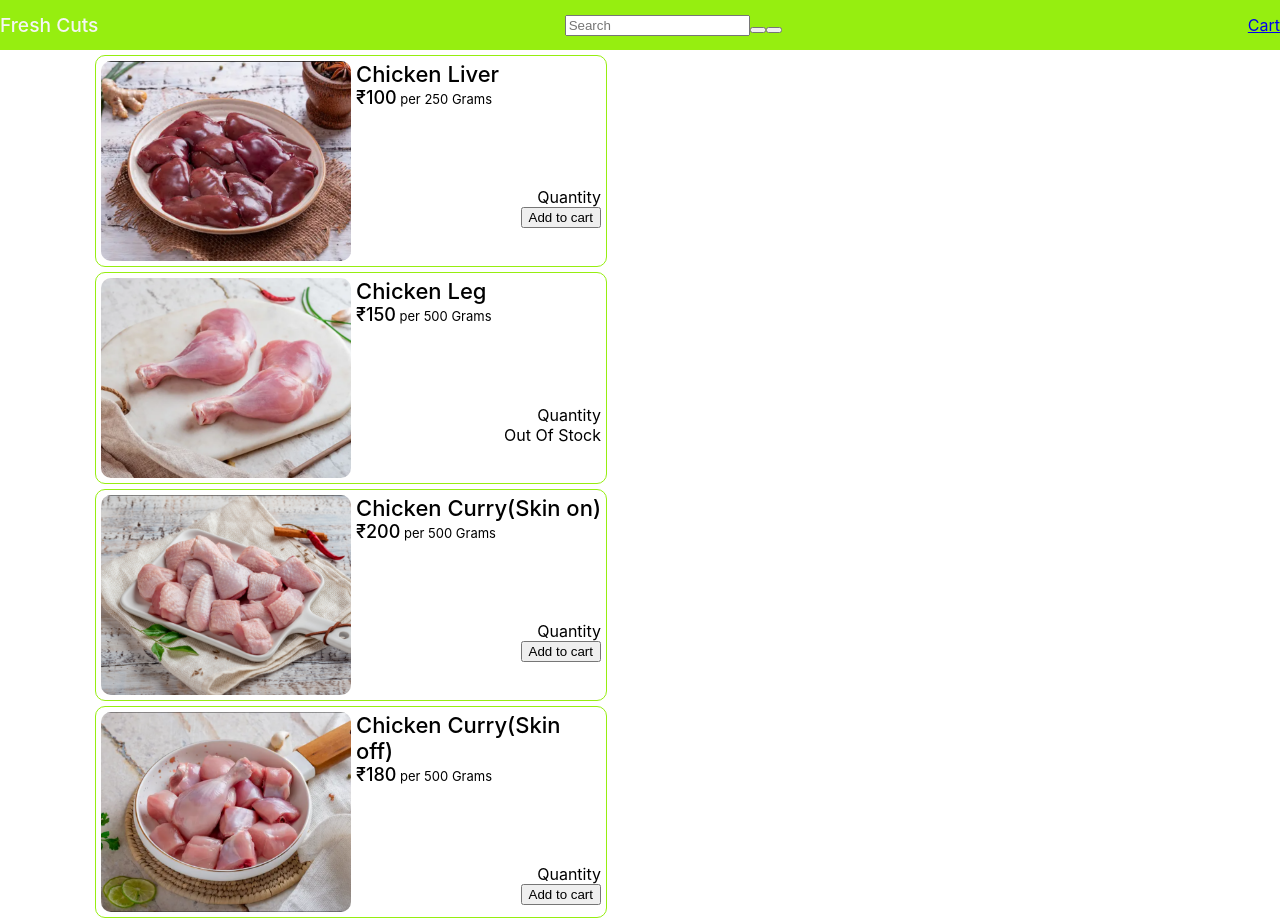
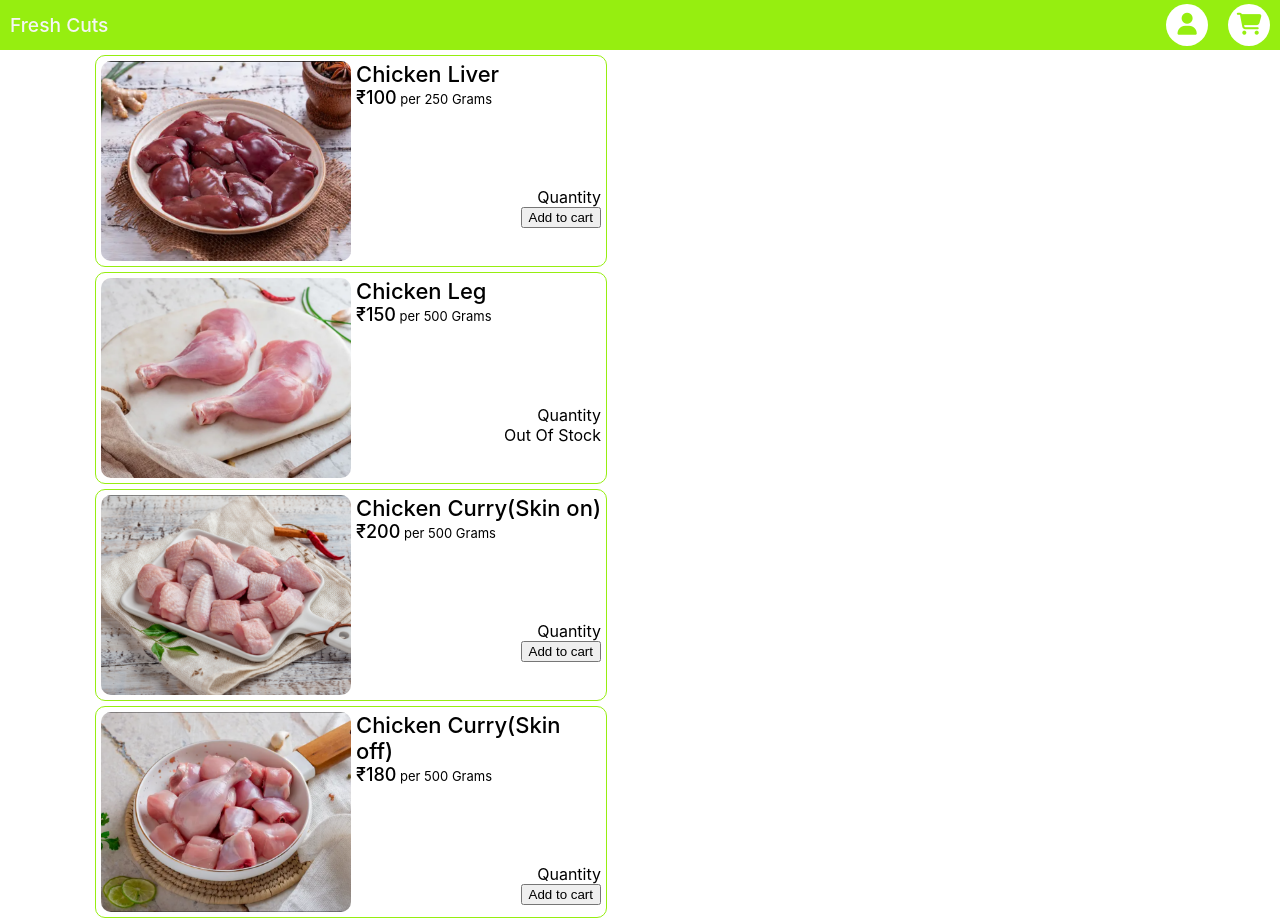
Before and after one commit to selva-thayalan/fresh-cuts, a React (Create React App) app: page / in a window 1280 px wide. Built offline with nearby package versions, Linux system fonts and the light colour scheme.

Commit message:
Styled the header component and it's position

```diff
--- a/src/App.css
+++ b/src/App.css
@@ -1,3 +1,4 @@
 .App {
   text-align: center;
+  margin-top: 55px;
 }
--- a/src/components/Header.tsx
+++ b/src/components/Header.tsx
@@ -9,15 +9,18 @@ const Header = () => {
                     <p className="company-name">Fresh Cuts</p>
                 </a>
             </div>
-            <div className="search-box-cont">
+            {/* <div className="search-box-cont">
                 <div className="search-box-wrap">
                     <input type="text" placeholder="Search" className="search-input" />
                     <button className="close-search-btn"></button>
                     <button className="search-enter-btn"></button>
                 </div>
-            </div>
+            </div> */}
             <div className="links-cont">
-                <Link to={`cart`}>Cart</Link>
+                <Link className="no-default-style" to={`account`}>
+                    <div className="header-link"><i className="fa-solid fa-user"></i></div></Link>
+                <Link className="no-default-style" to={`cart`}>
+                    <div className="header-link"><i className="fa-solid fa-cart-shopping"></i></div></Link>
             </div>
         </div>
     )
--- a/src/styles/components/Header.css
+++ b/src/styles/components/Header.css
@@ -1,10 +1,16 @@
 .header-cont{
+   width: 100%;
+    position: fixed;
+    top: 0;
     height: 50px;
-    width: 100vw;
     display: flex;
     justify-content: space-between;
     align-items: center;
     background-color: rgb(150, 238, 16);
+}
+
+.company-name-cont{
+    margin: 0px 10px;
 }
 
 .company-name{
@@ -12,3 +18,19 @@
     font-size: larger;
     font-weight: 500;
 }
+
+.header-link{
+    height: 42px;
+    width: 42px;
+    border-radius: 50px;
+    background-color: white;
+    margin: 0px 10px;
+    display: inline-block;
+    >i{
+        font-size: 22px;
+        margin: 0;
+        line-height: 20px;
+        margin: 10px 0px;
+        color: rgb(150, 238, 16);
+    }
+}
```
